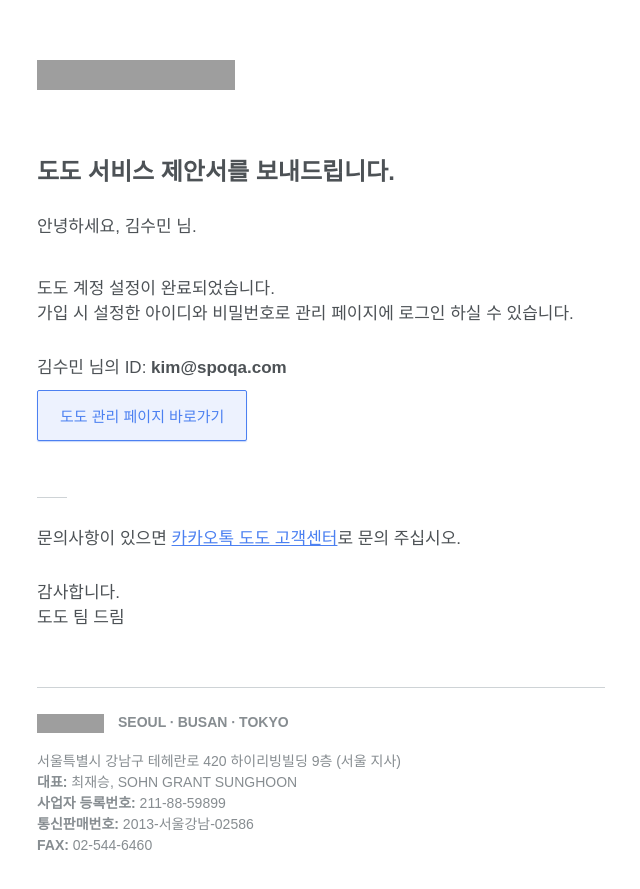
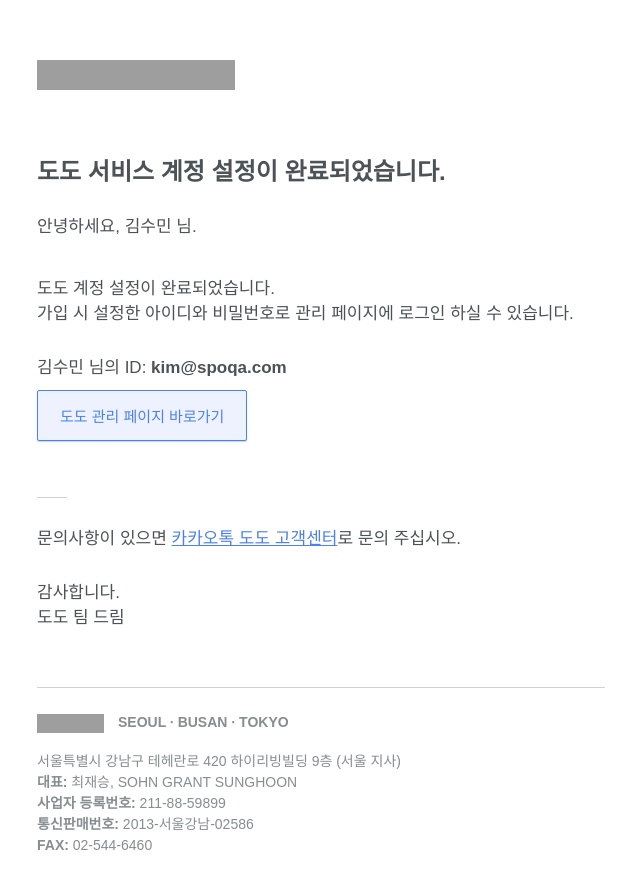
Before and after one commit to young-hwa/young-hwa.github.io, a Jekyll site: the page built from mail-test/adminaccount.html, in a window 1280 px wide, cut to the strip 0-916 px from the top of the page. Shown: the top 889 px of the strip, without its empty margins (319-959 px from the left). Built offline with Jekyll 4.4.1, drawn with Linux system fonts in a browser that asks for light colours; grey boxes are pictures that could not be loaded.

Commit message:
메일 제목 수정

```diff
--- a/mail-test/adminaccount.html
+++ b/mail-test/adminaccount.html
@@ -6,7 +6,7 @@
   </div>
   <div class="mail-content">
     <h2 class="mail-content-header">
-      도도 서비스 제안서를 보내드립니다.
+      도도 서비스 계정 설정이 완료되었습니다.
     </h2>
     <div class="mail-content-text">
       <div class="mail-content-text-header">
```
